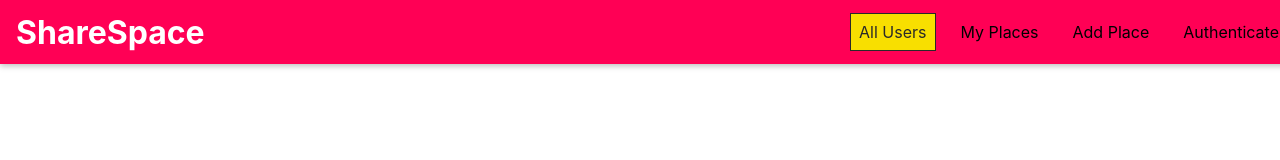
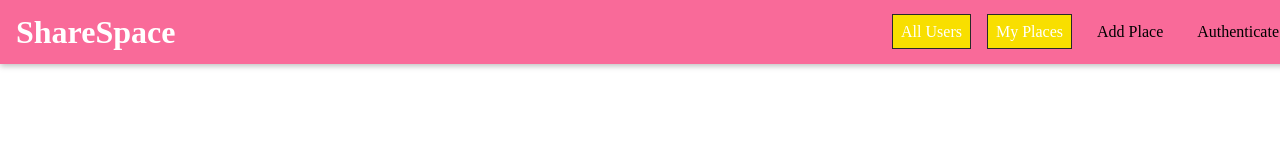
Before and after one commit to RobOsipo/CPST-ACA, a React app: page / in a window 1280 px wide. Built offline with nearby package versions, Linux system fonts and the light colour scheme.

Commit message:
SCSS for styling, started Router v6

```diff
--- a/src/App/App.js
+++ b/src/App/App.js
@@ -1,15 +1,17 @@
-import {Link, Routes, Route, Navigate} from 'react-router-dom'
+import {Link, Routes, Route, useNavigate} from 'react-router-dom'
 import MainNavigation from '../SharedComponents/MainNavigation/MainNavigation';
 import DummyPage from '../pages/DummyPage/DummyPage';
 // import './App.css';
 
 function App() {
+  const navigate = useNavigate()
   return (
     <>
     <MainNavigation />
     <Routes>
       <Route to="/" element={<DummyPage />} />
       <Route to="/places/new" element={<DummyPage />} />
+      navigate("/")
     </Routes>
     </>
   );
--- a/src/SharedComponents/MainNavigation/localComponents/Backdrop/Backdrop.js
+++ b/src/SharedComponents/MainNavigation/localComponents/Backdrop/Backdrop.js
@@ -1,11 +1,11 @@
 import React from 'react';
 import ReactDOM from 'react-dom';
 
-import './Backdrop.css';
 
+import classes from './Backdrop.module.css'
 const Backdrop = props => {
   return ReactDOM.createPortal(
-    <div className="backdrop" onClick={props.onClick}></div>,
+    <div className={classes.backdrop} onClick={props.onClick}></div>,
     document.getElementById('backdrop-hook')
   );
 };
--- a/src/SharedComponents/MainNavigation/localComponents/MainHeader/MainHeader.js
+++ b/src/SharedComponents/MainNavigation/localComponents/MainHeader/MainHeader.js
@@ -1,9 +1,9 @@
 import React from 'react'
-import './MainHeader.css'
+import classes from './MainHeader.module.css'
 
 const MainHeader = (props) => {
   return (
-    <header className="main-header">
+    <header className={classes['main-header']}>
         {props.children}
     </header>
   )
--- a/src/SharedComponents/MainNavigation/localComponents/MainHeader/MainHeader.css
+++ b/src/SharedComponents/MainNavigation/localComponents/MainHeader/MainHeader.module.css
@@ -6,15 +6,12 @@
   position: fixed;
   top: 0;
   left: 0;
-  background: #ff0055;
+  background: #f96a99;
   box-shadow: 0 2px 6px rgba(0, 0, 0, 0.26);
   padding: 0 1rem;
   z-index: 5;
 }
 
-main {
-  margin-top: 5rem;
-}
 
 @media (min-width: 768px) {
   .main-header {
--- a/src/SharedComponents/MainNavigation/localComponents/NavLinks/NavLinks.js
+++ b/src/SharedComponents/MainNavigation/localComponents/NavLinks/NavLinks.js
@@ -1,24 +1,42 @@
-import React from 'react'
-import {NavLink} from 'react-router-dom'
-import './NavLinks.css'
+import React from "react";
+import { NavLink } from "react-router-dom";
+
+import classes from "./NavLinks.module.scss";
 
 const NavLinks = (props) => {
+  const activeStyle = {
+    color: "white",
+    backgroundColor: "#f8df00",
+    borderColor: "#292929",
+  };
   return (
-    <ul className="nav-links">
+    <ul className={classes["nav-links"]}>
       <li>
-            <NavLink exact to="/">All Users</NavLink>
+        <NavLink
+          style={(isActive) => (isActive ? activeStyle : "undefined")}
+          to="/"
+          end
+        >
+          All Users
+        </NavLink>
       </li>
       <li>
-            <NavLink to="/u1/places">My Places</NavLink>
+        <NavLink
+          style={(isActive) => (isActive ? activeStyle : "undefined")}
+          to="u1/places"
+          end
+        >
+          My Places
+        </NavLink>
       </li>
       <li>
-            <NavLink to="/places/new">Add Place</NavLink>
+        <NavLink to="places/new">Add Place</NavLink>
       </li>
       <li>
-            <NavLink to="/auth">Authenticate</NavLink>
+        <NavLink to="auth">Authenticate</NavLink>
       </li>
     </ul>
-  )
-}
+  );
+};
 
-export default NavLinks
+export default NavLinks;
--- /dev/null
+++ b/src/SharedComponents/MainNavigation/localComponents/NavLinks/NavLinks.module.scss
@@ -0,0 +1,80 @@
+
+
+.nav-links {
+  list-style: none;
+  margin: 0;
+  padding: 0;
+  width: 100%;
+  height: 100%;
+  display: flex;
+  flex-direction: column;
+  justify-content: center;
+  align-items: center;
+
+  li {
+    margin: 1rem;
+  }
+
+  a {
+    border: 1px solid transparent;
+    color: #292929;
+    text-decoration: none;
+    padding: 0.5rem;
+  }
+
+  a:hover,
+  a:active,
+  a.active {
+    background: #f8df00;
+    border-color: #292929;
+    color: #292929;
+  }
+
+  button {
+    cursor: pointer;
+    border: 1px solid #292929;
+    color: #292929;
+    background: transparent;
+    padding: 0.5rem;
+    font: inherit;
+  }
+
+  button:focus {
+    outline: none;
+  }
+
+  button:hover,
+  button:active {
+  background: #292929;
+  color: white;
+  }
+}
+
+
+@media (min-width: 768px) {
+  .nav-links {
+    flex-direction: row;
+
+    li {
+      margin: 0 0.5rem;
+    }
+
+    a {
+      color: black;
+      text-decoration: none;
+    }
+
+    button {
+      border: 1px solid white;
+      color: white;
+      background: transparent;
+    }
+
+    button:hover,
+    button:active {
+    background: #f8df00;
+    color: #292929;
+    }
+  }
+
+}
```
Also changed, not shown: src/index.scss (+0 -10 lines), README.md, src/SharedComponents/MainNavigation/localComponents/Backdrop/Backdrop.module.css (renamed from src/SharedComponents/MainNavigation/localComponents/Backdrop/Backdrop.css), src/SharedComponents/MainNavigation/localComponents/NavLinks/NavLinks.module.css, src/index.css, 2 other files. Lines whose indentation alone changed are shown as unchanged.
